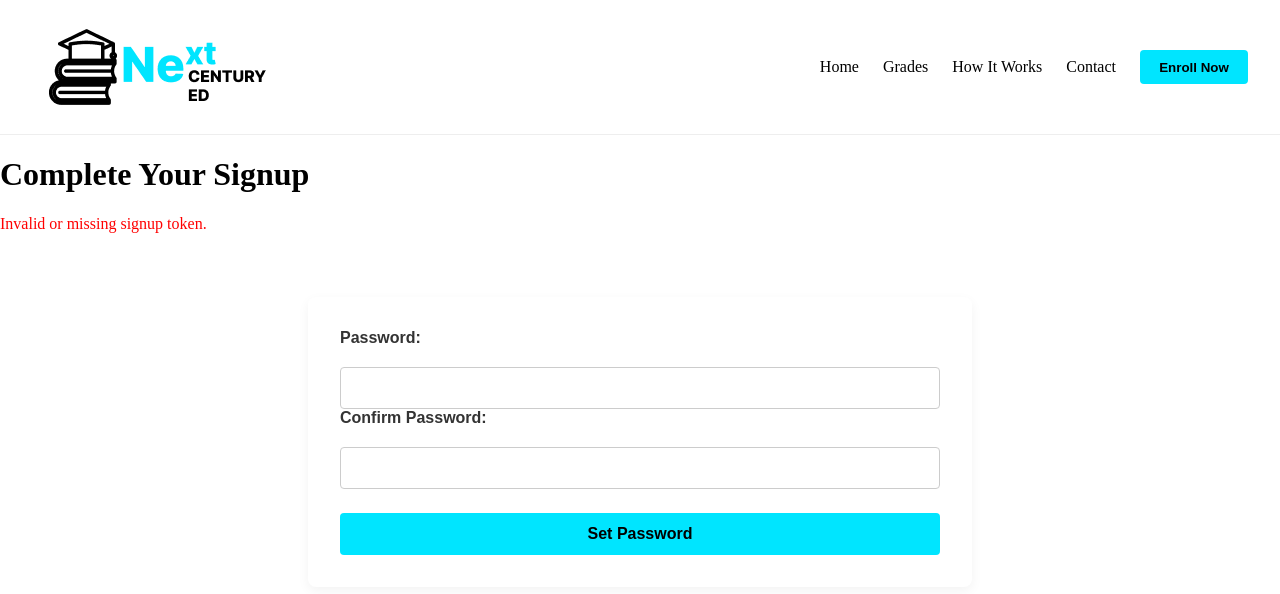
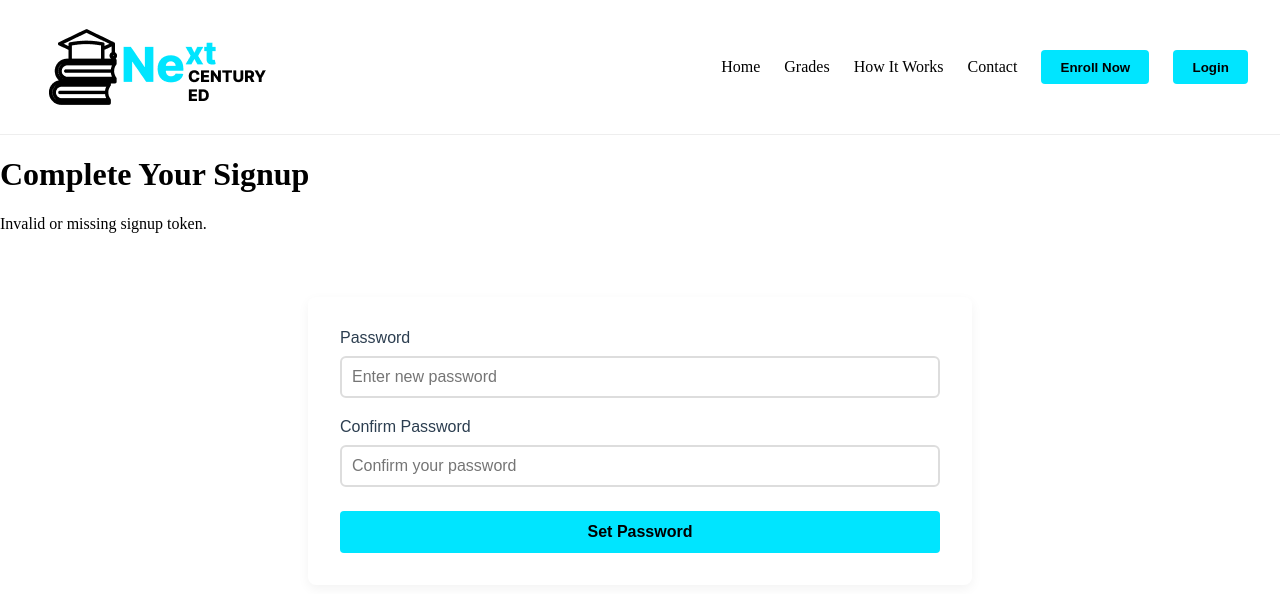
Before and after one commit to DeFatso/next_century_frontend, a React (Create React App) app: page /signup in a window 1280 px wide. Shown: the top 594 px of the page. Built offline with nearby package versions, Linux system fonts and the light colour scheme.

Commit message:
fixed set password link

```diff
--- a/src/components/NavBar.jsx
+++ b/src/components/NavBar.jsx
@@ -1,6 +1,7 @@
 import React, { useState } from "react";
-import { useNavigate } from 'react-router-dom';
+import { useNavigate } from "react-router-dom";
 import "../styles/NavBar.css";
+
 const NavBar = () => {
   const [isOpen, setIsOpen] = useState(false);
   const navigate = useNavigate();
@@ -11,6 +12,7 @@ const NavBar = () => {
         <div className="nav-logo">
           <img src="/images/logo.png" alt="Next Century Ed" />
         </div>
+
         <nav className={`nav-links ${isOpen ? "open" : ""}`}>
           <a href="/">Home</a>
           <a href="/grades">Grades</a>
@@ -19,7 +21,12 @@ const NavBar = () => {
           <button className="enroll-btn" onClick={() => navigate("/apply")}>
             Enroll Now
           </button>
+          {/* New Login button */}
+          <button className="login-btn" onClick={() => navigate("/login")}>
+            Login
+          </button>
         </nav>
+
         <div
           className="hamburger"
           onClick={() => setIsOpen((prev) => !prev)}
--- a/src/pages/Signup.jsx
+++ b/src/pages/Signup.jsx
@@ -1,6 +1,7 @@
 import React, { useState, useEffect } from "react";
 import { useSearchParams, useNavigate } from "react-router-dom";
 import NavBar from "../components/NavBar";
+import "../styles/Signup.css"; // we'll create this
 
 const Signup = () => {
   const [searchParams] = useSearchParams();
@@ -36,8 +37,9 @@ const Signup = () => {
       const data = await res.json();
       if (!res.ok) throw new Error(data.message || "Signup failed");
 
-      setSuccess("Password set successfully! You can now log in.");
+      setSuccess("Password set successfully! Redirecting to login...");
       setError(null);
+
       setTimeout(() => navigate("/login"), 3000);
     } catch (err) {
       setError(err.message);
@@ -48,32 +50,43 @@ const Signup = () => {
   return (
     <div className="signup-page">
       <NavBar />
+
+      <div className="signup-container">
         <h1>Complete Your Signup</h1>
-      {error && <p style={{ color: "red" }}>{error}</p>}
-      {success && <p style={{ color: "green" }}>{success}</p>}
+
+        {error && <p className="error-msg">{error}</p>}
+        {success && <p className="success-msg">{success}</p>}
+
         {!success && (
-        <form onSubmit={handleSubmit}>
-          <div>
-            <label>Password:</label>
+          <form className="signup-form" onSubmit={handleSubmit}>
+            <div className="form-group">
+              <label>Password</label>
               <input
                 type="password"
                 value={password}
                 onChange={(e) => setPassword(e.target.value)}
+                placeholder="Enter new password"
                 required
               />
             </div>
-          <div>
-            <label>Confirm Password:</label>
+
+            <div className="form-group">
+              <label>Confirm Password</label>
               <input
                 type="password"
                 value={confirmPassword}
                 onChange={(e) => setConfirmPassword(e.target.value)}
+                placeholder="Confirm your password"
                 required
               />
             </div>
-          <button type="submit">Set Password</button>
+
+            <button type="submit" className="submit-btn">
+              Set Password
+            </button>
           </form>
         )}
+      </div>
     </div>
   );
 };
--- a/src/styles/NavBar.css
+++ b/src/styles/NavBar.css
@@ -41,7 +41,7 @@
   color: #00E5FF;
 }
 
-.enroll-btn {
+.enroll-btn, .login-btn {
   background-color: #00E5FF;
   color: #000;
   font-weight: bold;
```
Also changed, not shown: src/styles/Signup.css (added). Lines whose indentation alone changed are shown as unchanged.
